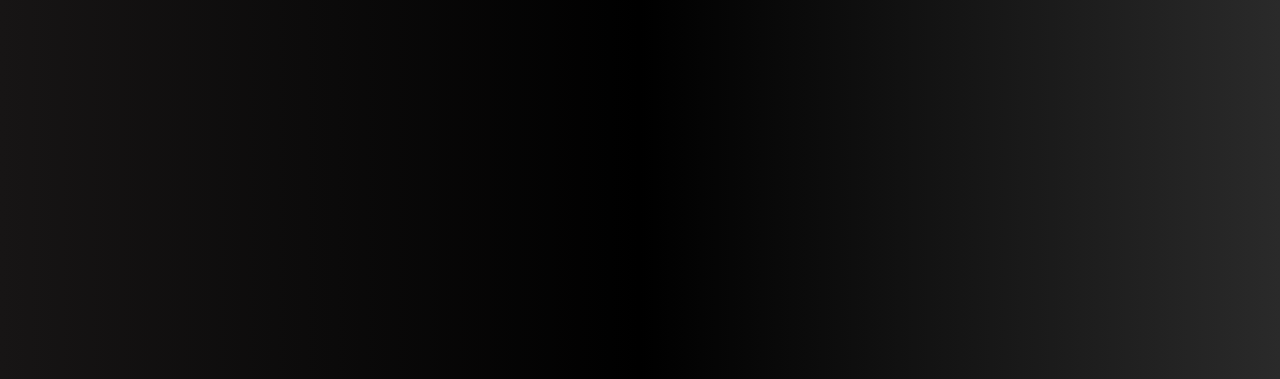
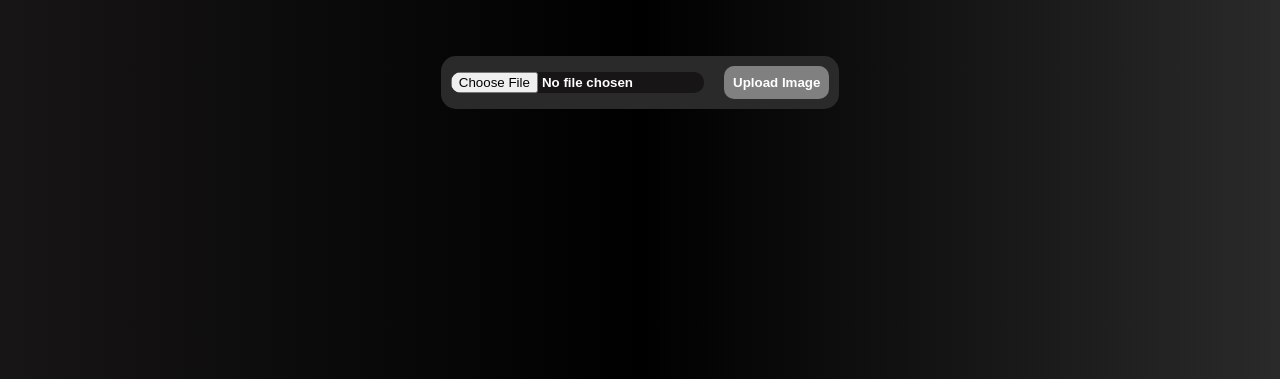
Before and after one commit to Kamogelo-7/YT-subscribe-btn, a website: page index.html in a window 1280 px wide. Shown: the part 442-821 px from the top of the page. Drawn offline with nearby package versions, Linux system fonts and the light colour scheme; files that its build step writes are made by us from their sources.

Commit message:
Updated scss

```diff
--- a/styles/main.scss
+++ b/styles/main.scss
@@ -75,6 +75,31 @@ main {
     background-color: #a00;
   }
 }
+.imageUpload {
+  display: flex;
+  justify-content: center;
+  align-items: center;
+  margin-top: 10vh;
+
+  .center {
+    border-radius: 15px;
+    padding: 10px;
+    background-color: #2a2a2a;
+
+    input {
+      color: white;
+      font-weight: bold;
+      background-color: #171515;
+      border-radius: 10px;
+    }
+    #uploadBtn {
+      margin-left: 1rem;
+      background-color: gray;
+      border-style: none;
+      padding: 0.55rem;
+    }
+  }
+}
 
 .subscribed {
   background-color: #555;
```
